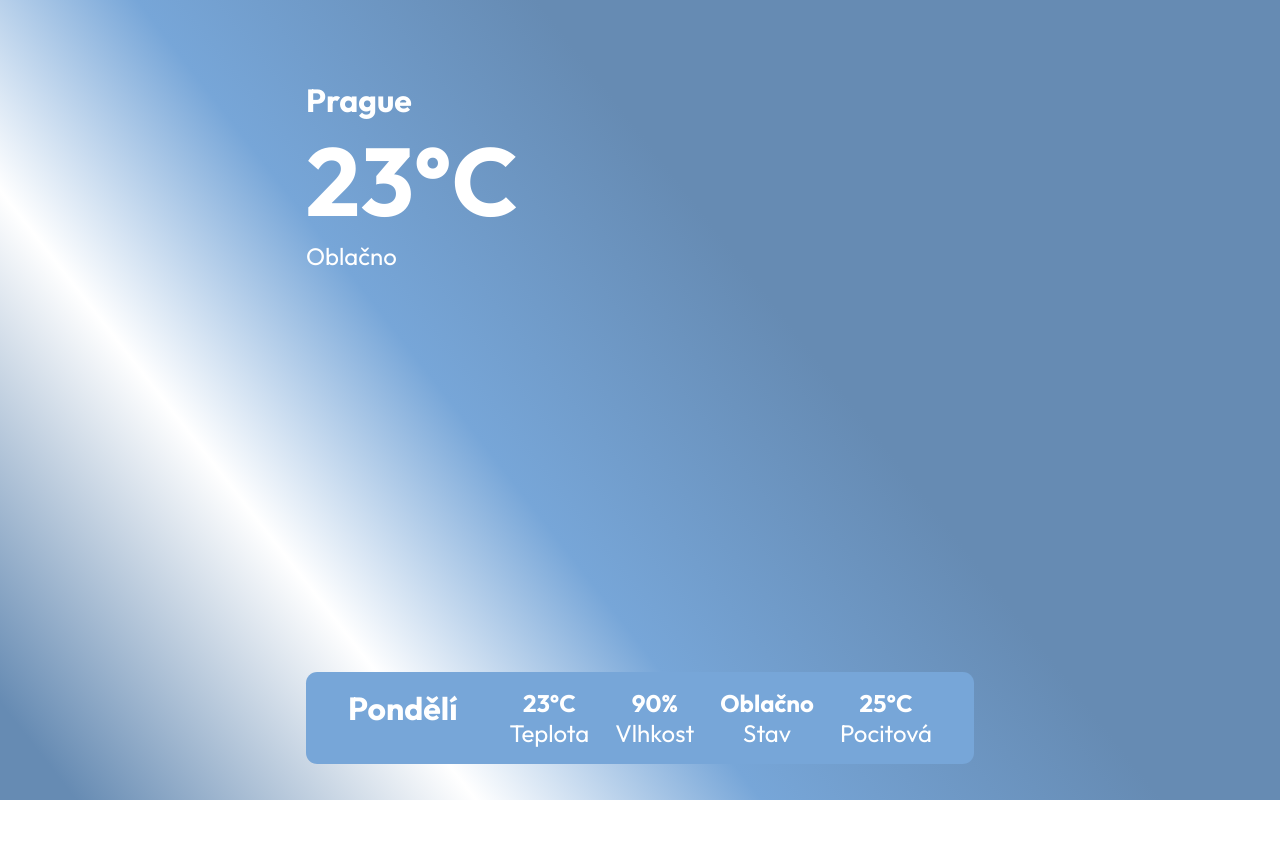
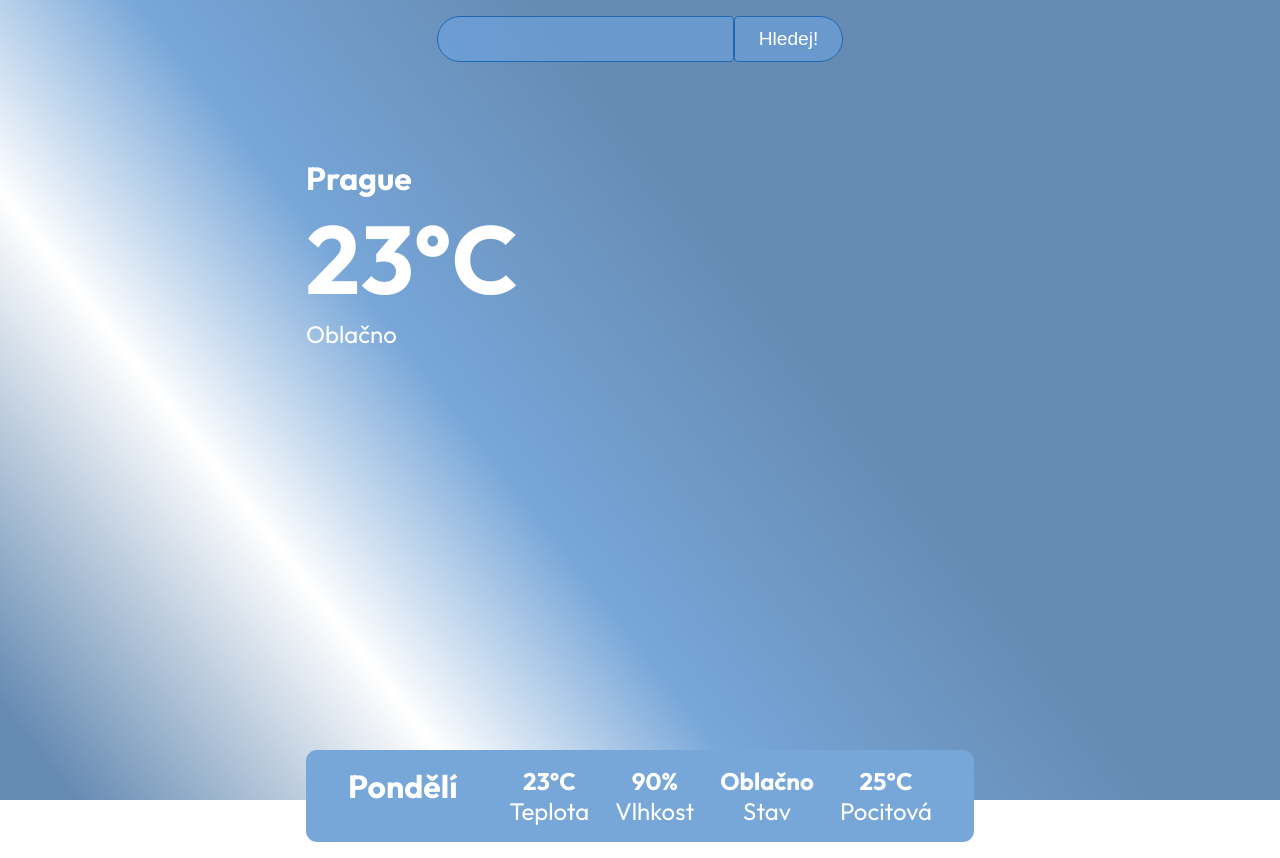
Before and after one commit to MarekVaskovych/predpoved-pocasi, a React (Create React App) app: page / in a window 1280 px wide. Before the commit the page ends 800 px from the top, so only its background shows below. Built offline with nearby package versions, Linux system fonts and the light colour scheme; no server answers.

Commit message:
Vytvořil jsem useStaty a useEffect, založil jsem Weather component kde jsem přesunul kostru programu v JSX

```diff
--- a/package.json
+++ b/package.json
@@ -6,6 +6,8 @@
     "@testing-library/jest-dom": "^5.17.0",
     "@testing-library/react": "^13.4.0",
     "@testing-library/user-event": "^13.5.0",
+    "cross-fetch": "^4.0.0",
+    "moment": "^2.30.1",
     "react": "^18.3.1",
     "react-dom": "^18.3.1",
     "react-scripts": "5.0.1",
--- a/src/App.js
+++ b/src/App.js
@@ -1,56 +1,13 @@
+import React from 'react';
+import WeatherComponent from './WeatherComponent';
 import './index.css';
 
-function App() {
-
-
+const App = () => {
   return (
-    <div className="app">
-      <div className='container'>
-        <div className='header'>
-          <div className='location'>
-            <h2>Prague</h2>
-          </div>
-          <div className='temp'>
-            <h1>23°C</h1>
-          </div>
-          <div className='description'>
-            <p>Oblačno</p>
-          </div>
-        </div>
-        <div>
-          <div className='forecast'>
-            <ul >
-
-              <li className='bottom'>
-                <h2>Pondělí</h2>
-                <div className='date'>
-                </div>
-                <div className='forecast-temp'>
-                  <p className='bold'>23°C</p>
-                  <p>Teplota</p>
-                </div>
-                <div className='hummidity'>
-                  <p className='bold'>90%</p>
-                  <p>Vlhkost</p>
-                </div>
-                <div className='forecast-description'>
-                  <p className='bold'>Oblačno</p>
-                  <p>Stav</p>
-                </div>
-                <div className='feeling'>
-                  <p className='bold'>25°C</p>
-                  <p>Pocitová</p>
-                </div>
-              </li>
-
-            </ul>
-          </div>
-        </div>
-
-      </div>
-
+    <div>
+      <WeatherComponent />
     </div>
   );
-}
+};
 
 export default App;
--- /dev/null
+++ b/src/WeatherComponent.js
@@ -0,0 +1,68 @@
+import React from "react";
+import moment from 'moment';
+import useWeatherAPI from "./useWeatherAPI";
+
+const WeatherComponent = () => {
+    const apiKey = 'fcbe43ccf4ab713f9a3b640bbd239d3a';
+    const { weatherData, forecastData, city, searchCity, handleSearchCity, handleSearch } = useWeatherAPI(apiKey);
+
+    const formatDate = (date) => {
+        return moment(date).format('dddd, MMMM, Do YYYY');
+    }
+
+    return (
+        <div className="app">
+            <div className="search">
+                <input type="text" value={searchCity} onChange={handleSearchCity} placeholder="Zadejte město" />
+                <button onClick={handleSearch}>Hledej!</button>
+            </div>
+
+            <div className='container'>
+                <div className='header'>
+                    <div className='location'>
+                        <h2>Prague</h2>
+                    </div>
+                    <div className='temp'>
+                        <h1>23°C</h1>
+                    </div>
+                    <div className='description'>
+                        <p>Oblačno</p>
+                    </div>
+                </div>
+                <div>
+                    <div className='forecast'>
+                        <ul >
+
+                            <li className='bottom'>
+                                <h2>Pondělí</h2>
+                                <div className='date'>
+                                </div>
+                                <div className='forecast-temp'>
+                                    <p className='bold'>23°C</p>
+                                    <p>Teplota</p>
+                                </div>
+                                <div className='hummidity'>
+                                    <p className='bold'>90%</p>
+                                    <p>Vlhkost</p>
+                                </div>
+                                <div className='forecast-description'>
+                                    <p className='bold'>Oblačno</p>
+                                    <p>Stav</p>
+                                </div>
+                                <div className='feeling'>
+                                    <p className='bold'>25°C</p>
+                                    <p>Pocitová</p>
+                                </div>
+                            </li>
+
+                        </ul>
+                    </div>
+                </div>
+
+            </div>
+
+        </div>
+    );
+}
+
+export default WeatherComponent;
--- a/src/index.css
+++ b/src/index.css
@@ -48,6 +48,34 @@ h1 {
   left: 0;
   z-index: -1;
 }
+.app .search {
+  text-align: center;
+  padding: 1rem;
+}
+.app input {
+  padding: 0.7rem 1.5rem;
+  font-size: 1.2rem;
+  border-radius: 25px 5px 5px 25px;
+  border: 1px solid rgba(32, 103, 178, 1);
+  background: rgba(110, 168, 231, 0.5);
+  color: #ffff;
+}
+.app input:focus {
+  outline: none;
+}
+.app button {
+  padding: 0.7rem 1.5rem;
+  border-radius: 5px 25px 25px 5px;
+  font-size: 1.2rem;
+  border: 1px solid rgba(32, 103, 178, 1);
+  background: rgba(110, 168, 231, 0.5);
+  color: #ffff;
+}
+.app button:hover {
+  cursor: pointer;
+  background: rgb(38, 120, 207);
+  transition: 0.7s;
+}
 .container {
   max-width: 700px;
   height: 700px;
--- /dev/null
+++ b/src/useWeatherAPI.js
@@ -0,0 +1,44 @@
+import React, { useState, useEffect } from 'react';
+import { fetch } from 'cross-fetch';
+
+const useWeatherAPI = (apiKey) => {
+    const [weatherData, setWeatherData] = useState({});
+    const [forecastData, setForecastData] = useState({});
+    const [city, setCity] = useState('Prague');
+    const [searchCity, setSearchCity] = useState(' ');
+
+
+    useEffect(() => {
+        const fetchWeatherData = async () => {
+            const url = 'https://api.openweathermap.org/data/2.5/weather?q=${city}&appid=${this.apiKey}&units=metric';
+            const response = await fetch(url);
+            const data = await response.json();
+            setWeatherData(data);
+        };
+
+        const fetchForecastData = async () => {
+            const url = 'https://api.openweathermap.org/data/2.5/forecast?q=${city}&appid=${this.apiKey}&units=metric';
+            const response = await fetch(url);
+            const data = await response.json();
+            setForecastData(data);
+        };
+
+        fetchWeatherData();
+        fetchForecastData();
+    }, [city, apiKey]);
+
+    const handleSearchCity = (event) => {
+        setSearchCity(event.target.value);
+    };
+
+    const handleSearch = () => {
+        setCity(searchCity);
+    };
+    return {
+        weatherData, forecastData, city, searchCity, handleSearchCity, handleSearch
+    };
+
+}
+
+
+export default useWeatherAPI;
```
Also changed, not shown: src/WeatherAPI.js (deleted, +0 -23 lines), 1 other file (tests, documents, lock files or other folders).
